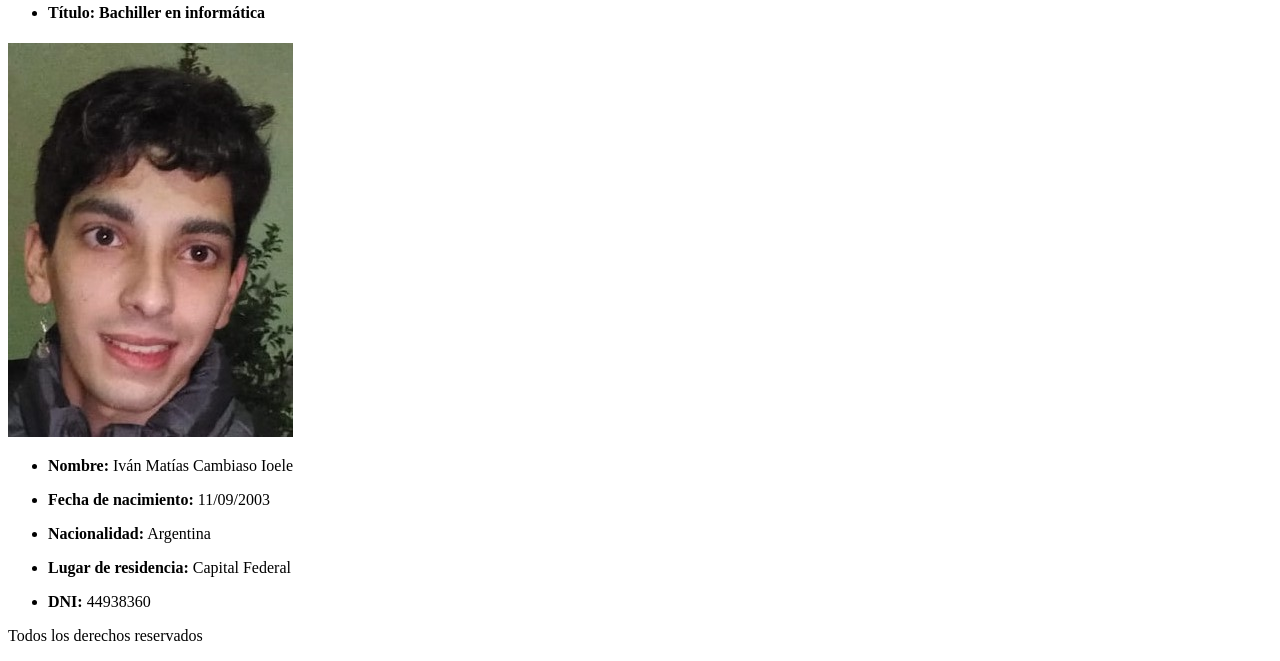
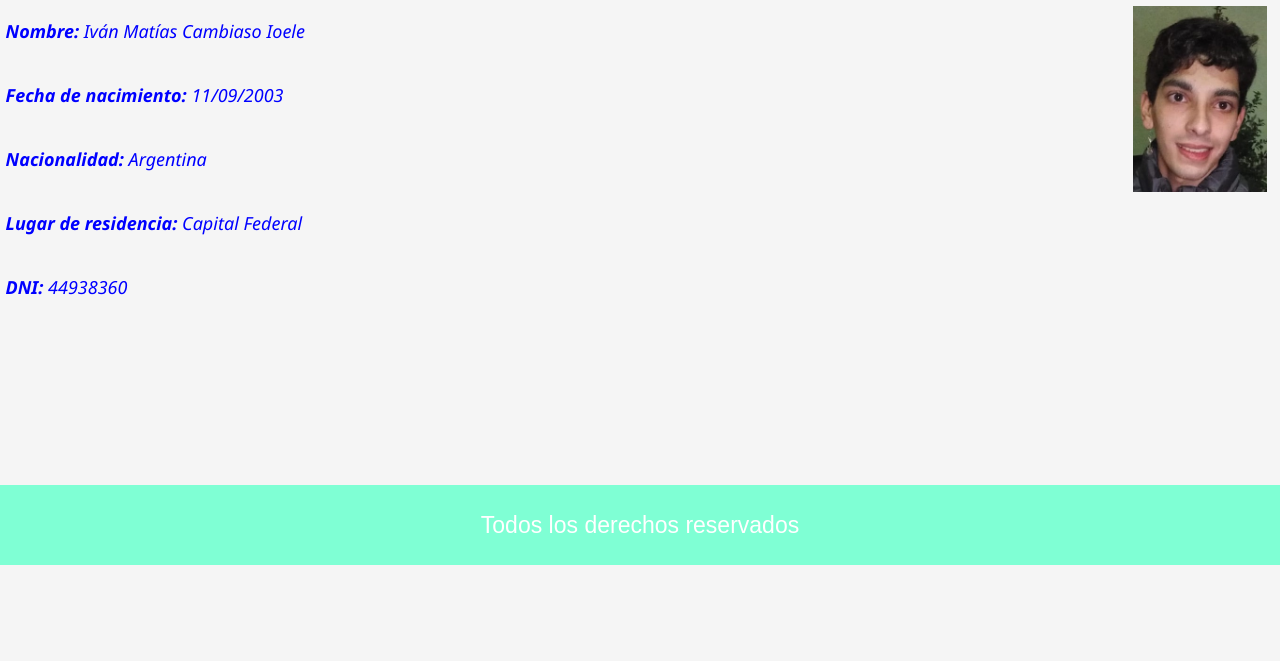
Before and after one commit to Cabj1905/CV_FINAL, a plain HTML site: page index.html in a window 1280 px wide. Shown: the part 235-896 px from the top of the page. After the commit the page ends 800 px from the top, so only its background shows below. Drawn offline with Linux system fonts and the light colour scheme.

Commit message:
cambio link

```diff
--- a/index.html
+++ b/index.html
@@ -5,7 +5,7 @@
     <meta http-equiv="X-UA-Compatible" content="IE=edge">
     <meta name="viewport" content="width=device-width, initial-scale=1.0">
     <title>CV</title>
-    <link rel="stylesheet" href="/stilo.css">
+    <link rel="stylesheet" href="/index.css">
 </head>
 
 <body>
```
